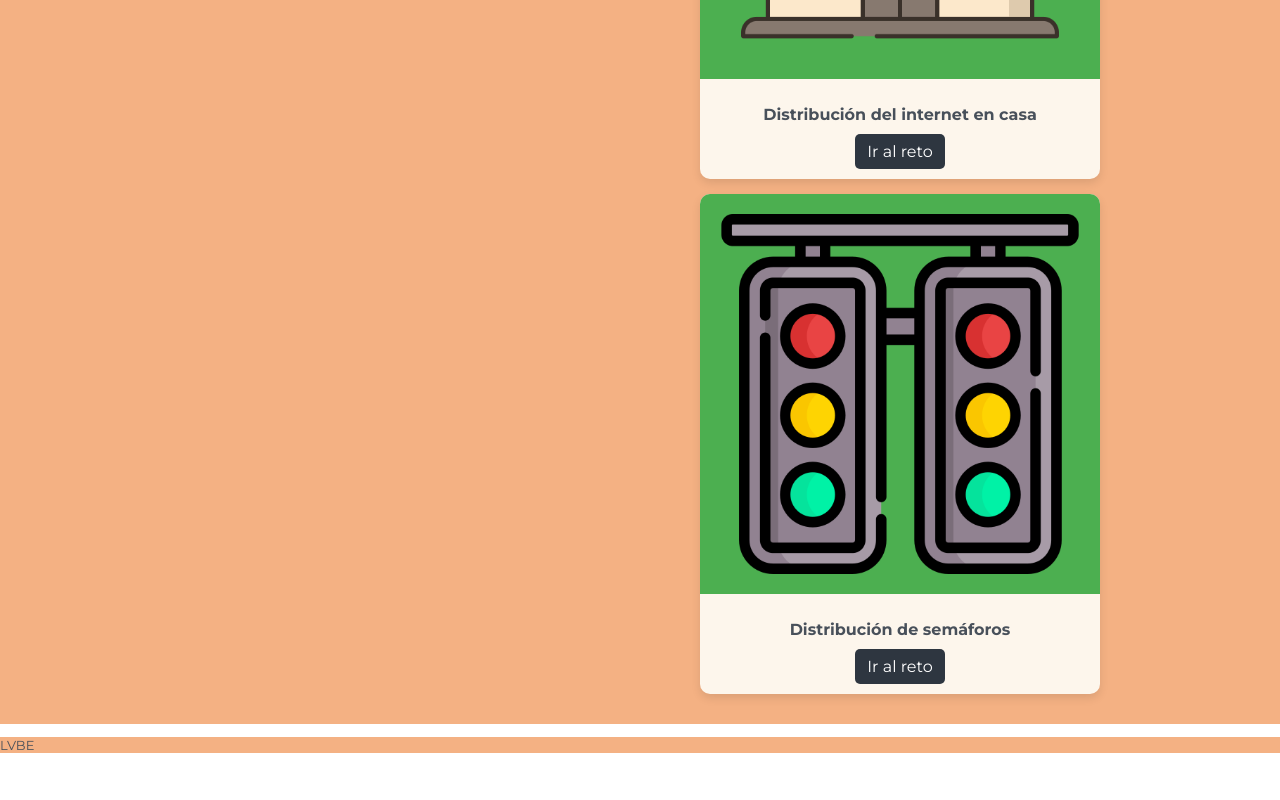
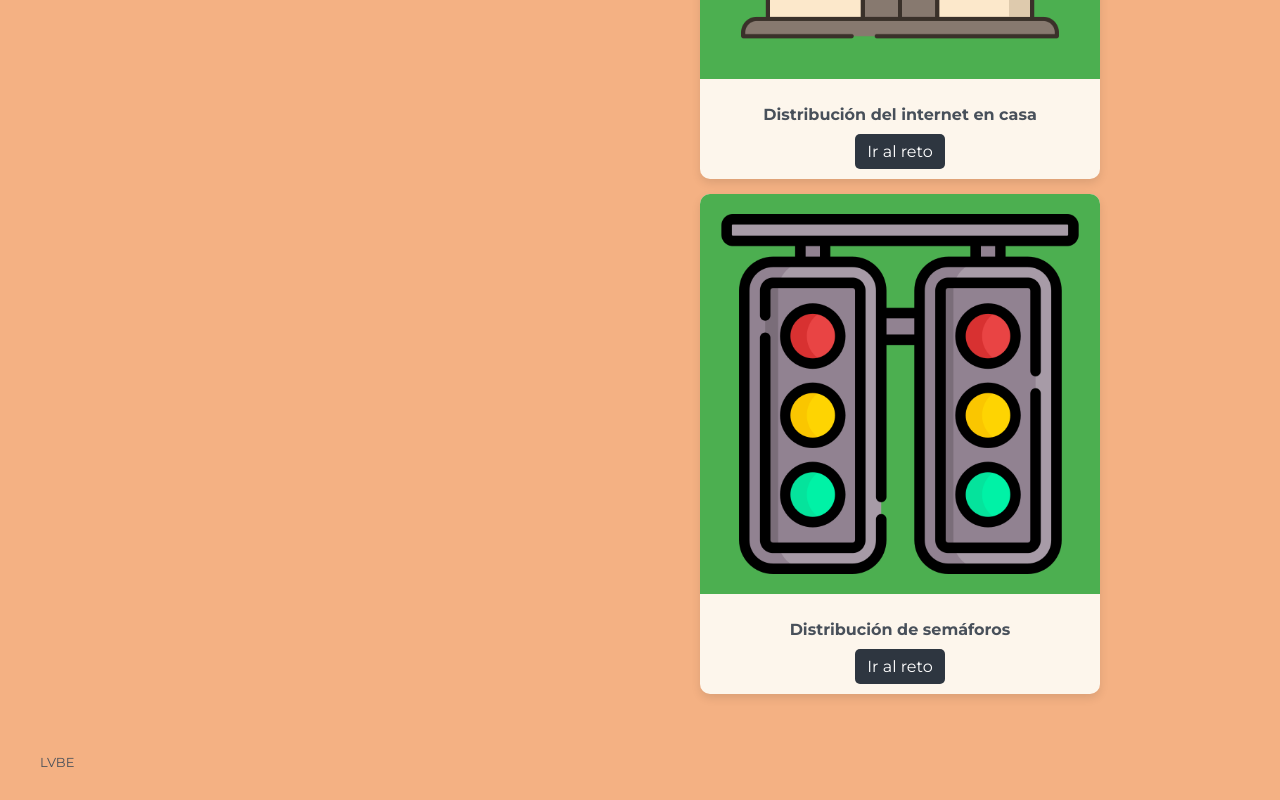
Before and after one commit to Laisha97/Proyecto_ABP_LB02, a React (Vite) app: page / in a window 1280 px wide. Shown: the part 1103-1903 px from the top of the page. Before the commit the page ends 1869 px from the top, so only its background shows below. Built offline with nearby package versions, Linux system fonts and the light colour scheme.

Commit message:
Corrigiendo Home

```diff
--- a/src/Screens/Home.module.css
+++ b/src/Screens/Home.module.css
@@ -312,4 +312,10 @@
   font-size: small;
   display: flex;
   width: 100%;
+  justify-content: space-between;
+  align-items: flex-start;
+  padding: 30px 40px;
+  gap: 30px;
+  margin: 0 auto;
+  box-sizing: border-box;
 }
```
